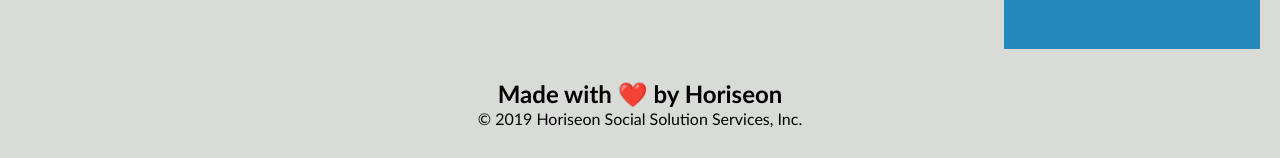
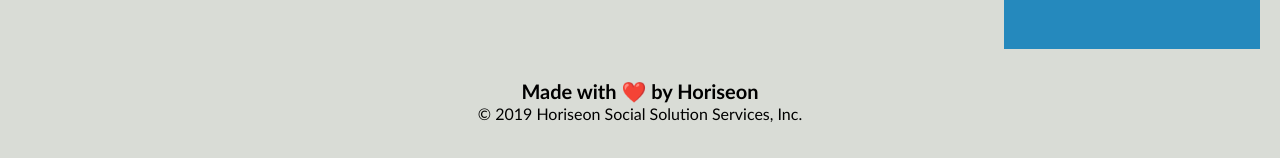
Before and after one commit to andreahergert/horiseon-code-refactor, a plain HTML site: page index.html in a window 1280 px wide. Shown: the part 1870-2028 px from the top of the page. Drawn offline with Linux system fonts and the light colour scheme.

Commit message:
changed footer heading size and updated heart emoji with alt text

```diff
--- a/index.html
+++ b/index.html
@@ -104,9 +104,8 @@
             </article>
         </section>
 
-    <!-- Footer is hidden in style.css per the mockup image -->
     <footer>
-        <h2>Made with ❤️️ by Horiseon</h2>
+        <h4>Made with <span role="img" alt="emoji red heart representing the word love">❤️️</span> by Horiseon</h4>
         <p>
             &copy; 2019 Horiseon Social Solution Services, Inc.
         </p>
```
